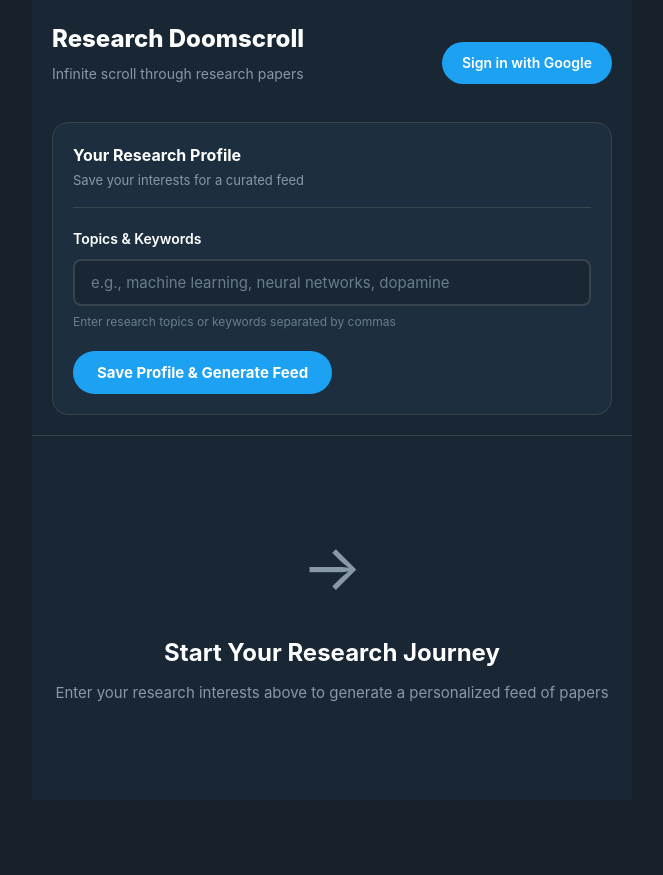
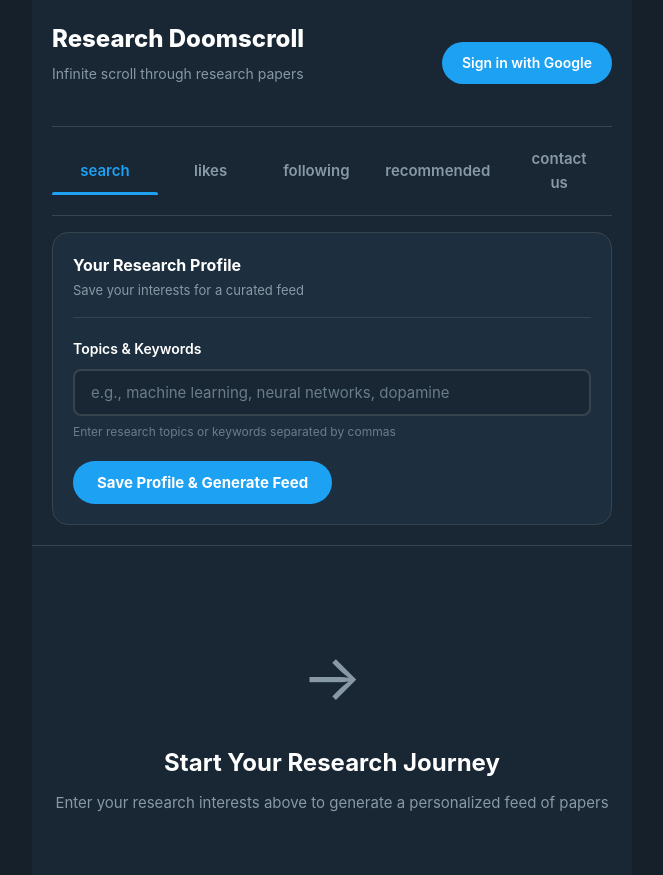
Before and after one commit to PsychMajor/research-doomscroll, a FastAPI app: page / in a window 1280 px wide. Shown: the whole page, without its empty margins (308-971 px from the left). Before the commit the page ends 702 px from the top, so only its background shows below. Run offline with FastAPI, Linux system fonts and the light colour scheme.

Commit message:
Add navigation menu at top of page
- Added horizontal navigation bar with: search, likes, following, recommended, contact us
- Navigation appears between header and collapsible form
- Active state with blue underline for current page
- Hover effects with subtle background color change
- Centered layout with equal-width items

```diff
--- a/static/style.css
+++ b/static/style.css
@@ -53,6 +53,50 @@
     gap: 12px;
 }
 
+/* Navigation Menu */
+.nav-menu {
+    display: flex;
+    justify-content: center;
+    align-items: center;
+    gap: 0;
+    margin-top: 20px;
+    padding: 8px 0;
+    border-top: 1px solid #38444d;
+    border-bottom: 1px solid #38444d;
+}
+
+.nav-item {
+    flex: 1;
+    text-align: center;
+    padding: 12px 16px;
+    color: #8899a6;
+    text-decoration: none;
+    font-size: 15px;
+    font-weight: 600;
+    transition: all 0.2s ease;
+    position: relative;
+}
+
+.nav-item:hover {
+    color: #1da1f2;
+    background-color: rgba(29, 161, 242, 0.05);
+}
+
+.nav-item.active {
+    color: #1da1f2;
+}
+
+.nav-item.active::after {
+    content: '';
+    position: absolute;
+    bottom: 0;
+    left: 0;
+    right: 0;
+    height: 3px;
+    background-color: #1da1f2;
+    border-radius: 2px 2px 0 0;
+}
+
 /* Divider with toggle - clickable line with small arrow */
 .divider-with-toggle {
     display: flex;
--- a/templates/index.html
+++ b/templates/index.html
@@ -42,6 +42,16 @@
                     {% endif %}
                 </div>
             </div>
+
+            <!-- Navigation Menu -->
+            <nav class="nav-menu">
+                <a href="#search" class="nav-item active">search</a>
+                <a href="#likes" class="nav-item">likes</a>
+                <a href="#following" class="nav-item">following</a>
+                <a href="#recommended" class="nav-item">recommended</a>
+                <a href="#contact" class="nav-item">contact us</a>
+            </nav>
+
             {% if topics or authors %}
             <div class="divider-with-toggle" onclick="toggleSearchForm()">
                 <div class="divider-line"></div>
```
